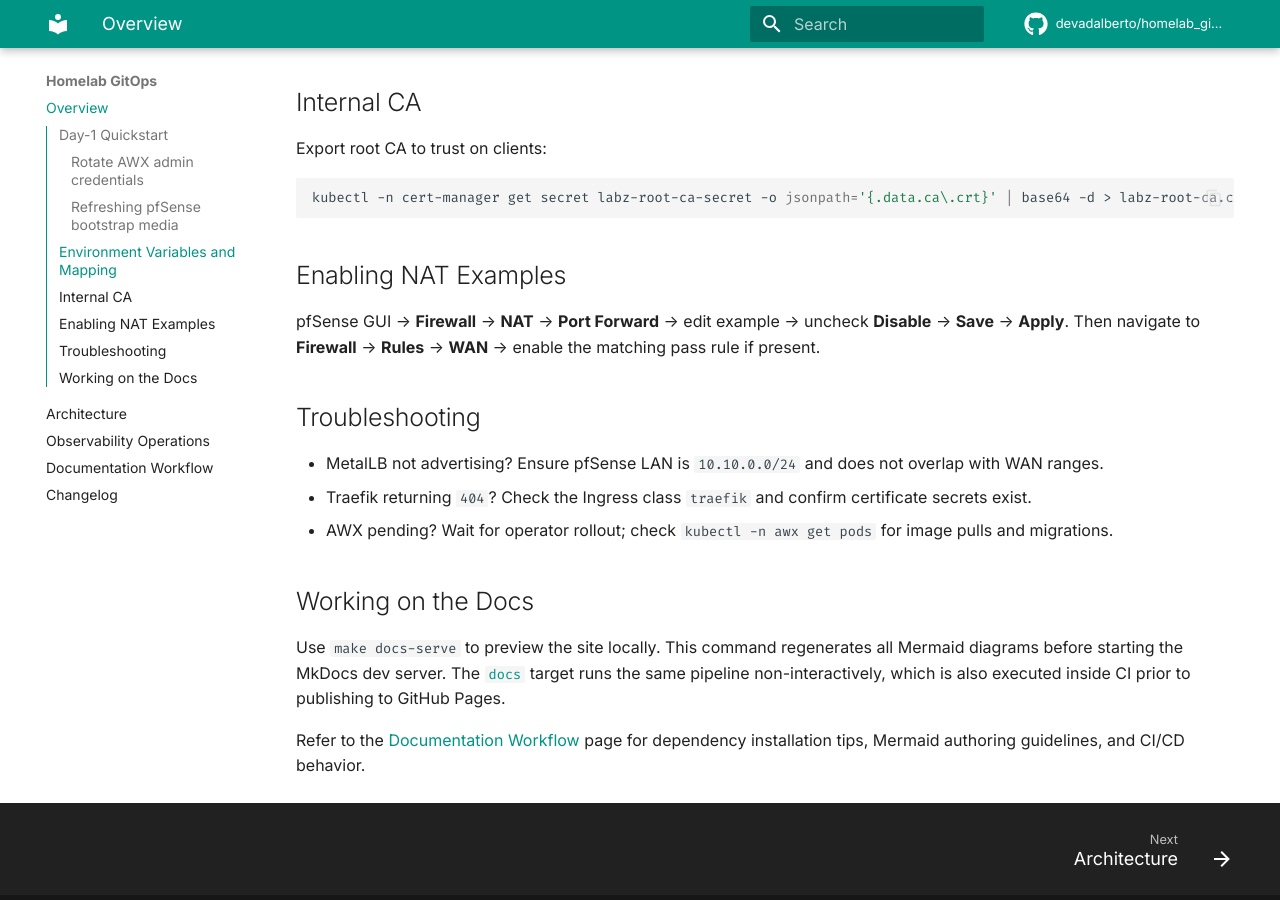
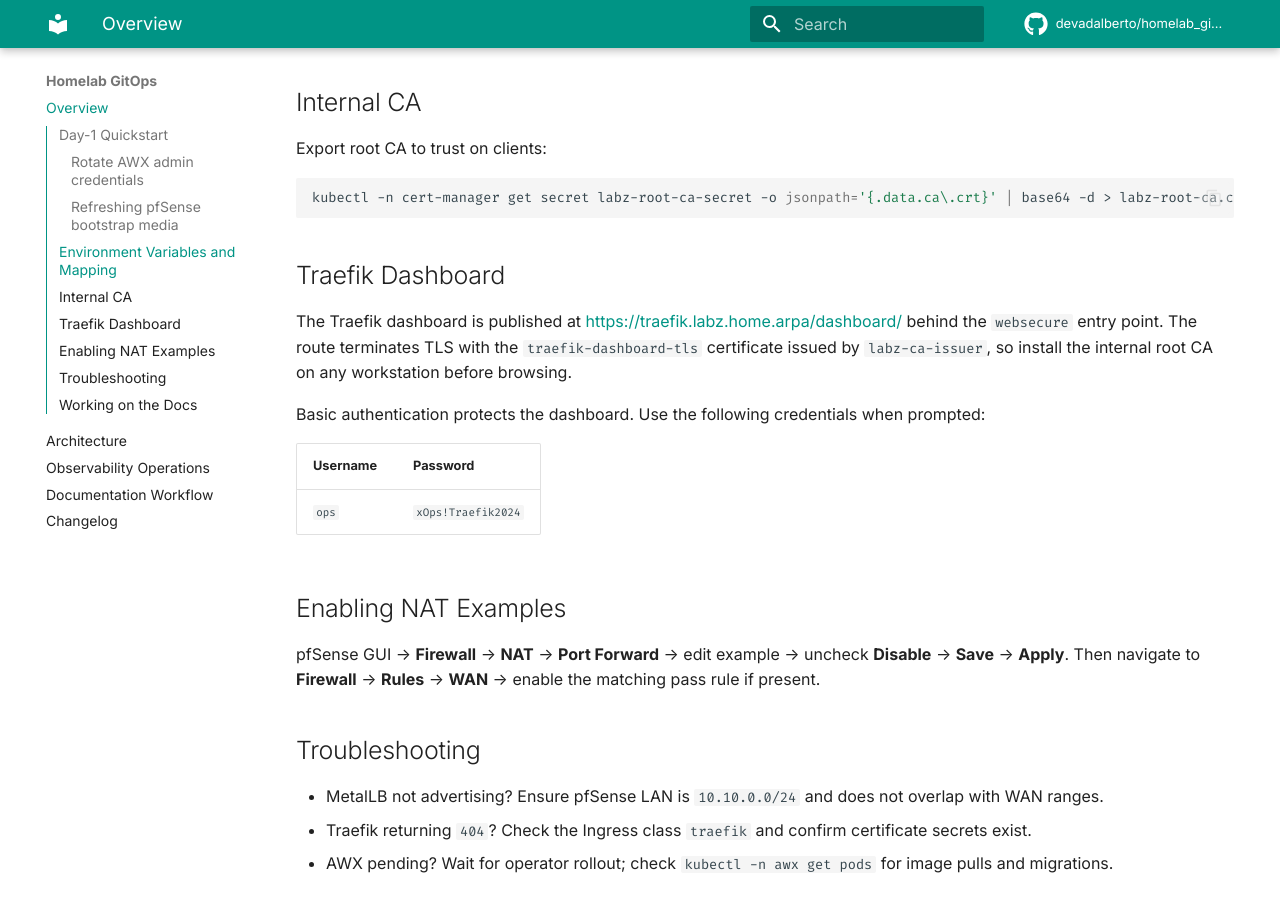
Before and after one commit to devadalberto/homelab_gitops, an MkDocs documentation site: the page built from docs/index.md, in a window 1280 px wide and 900 px high, scrolled down 1854 px. Built offline with MkDocs 1.6.1 and Material for MkDocs 9.7.7, drawn with Linux system fonts in a browser that asks for light colours; comment, search, counter and statistics services are not loaded.

Commit message:
Secure Traefik dashboard with TLS and auth

````diff
--- a/docs/index.md
+++ b/docs/index.md
@@ -62,6 +62,16 @@
 kubectl -n cert-manager get secret labz-root-ca-secret -o jsonpath='{.data.ca\.crt}' | base64 -d > labz-root-ca.crt
 ```
 
+## Traefik Dashboard
+
+The Traefik dashboard is published at [https://traefik.labz.home.arpa/dashboard/](https://traefik.labz.home.arpa/dashboard/) behind the `websecure` entry point. The route terminates TLS with the `traefik-dashboard-tls` certificate issued by `labz-ca-issuer`, so install the internal root CA on any workstation before browsing.
+
+Basic authentication protects the dashboard. Use the following credentials when prompted:
+
+| Username | Password           |
+| -------- | ------------------ |
+| `ops`    | `xOps!Traefik2024` |
+
 ## Enabling NAT Examples
 
 pfSense GUI → **Firewall** → **NAT** → **Port Forward** → edit example → uncheck **Disable** → **Save** → **Apply**. Then navigate to **Firewall** → **Rules** → **WAN** → enable the matching pass rule if present.
````
Also changed, not shown: 1 other file.
